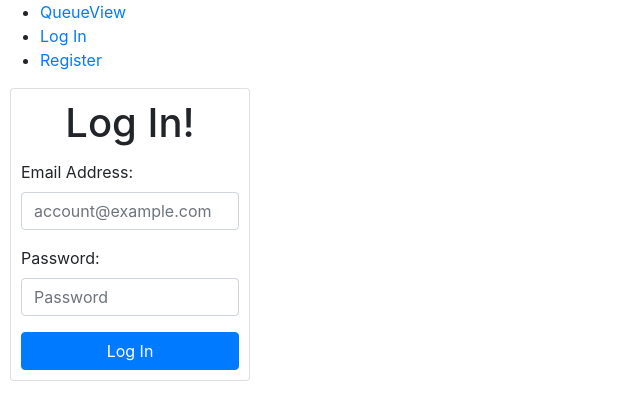
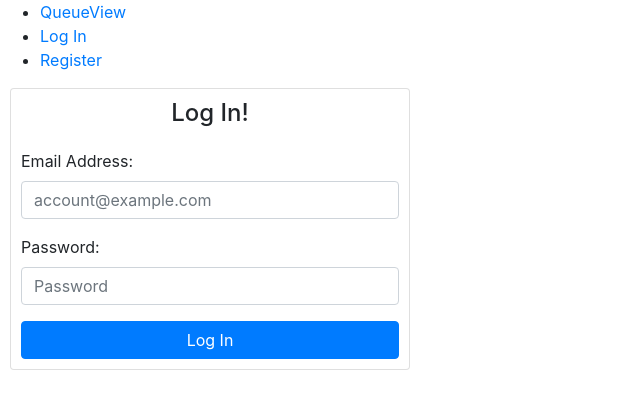
Before and after one commit to radius-queue/web, a React (Create React App) app: page /logIn/log-in in a window 1280 px wide. Shown: the top 420 px of the page, without its empty margins (0-640 px from the left). Built offline with nearby package versions, Linux system fonts and the light colour scheme.

Commit message:
Added styling for login page.

```diff
--- a/src/App.css
+++ b/src/App.css
@@ -37,11 +37,18 @@
   }
 }
 
+#login-container {
+  display: flex;
+  flex-direction: column;
+  justify-content: space-around;
+  align-items: center;
+}
+
 #login-card {
   display: flex;
   padding: 10px;
   margin: 10px;
-  width: 15rem;
+  width: 25rem;
 }
 
 .form {
@@ -52,5 +59,6 @@
   text-align: center;
   background-color: white;
   border: none;
-  margin-bottom: 0.8rem;
+  margin-bottom: 1.3rem;
+  font-size: 18pt;
 }
```
